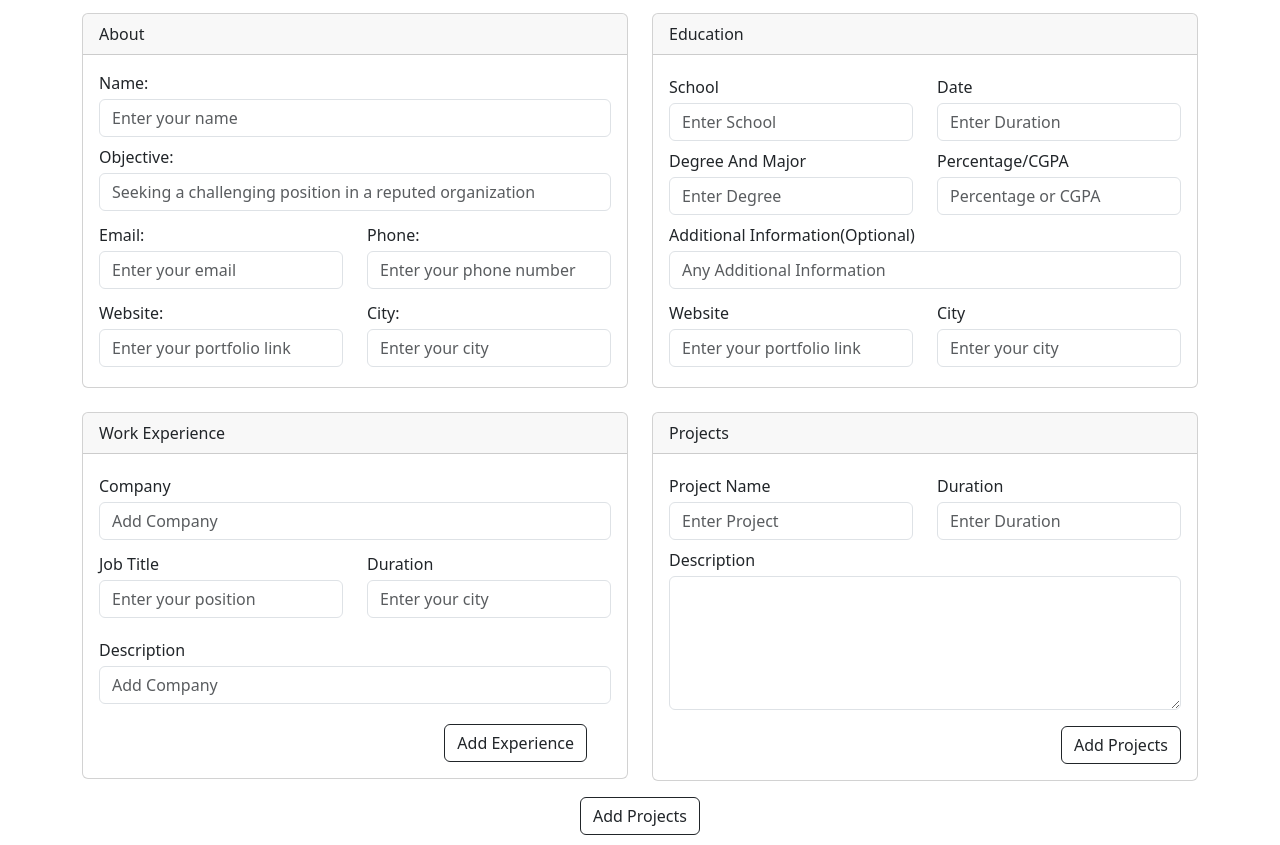
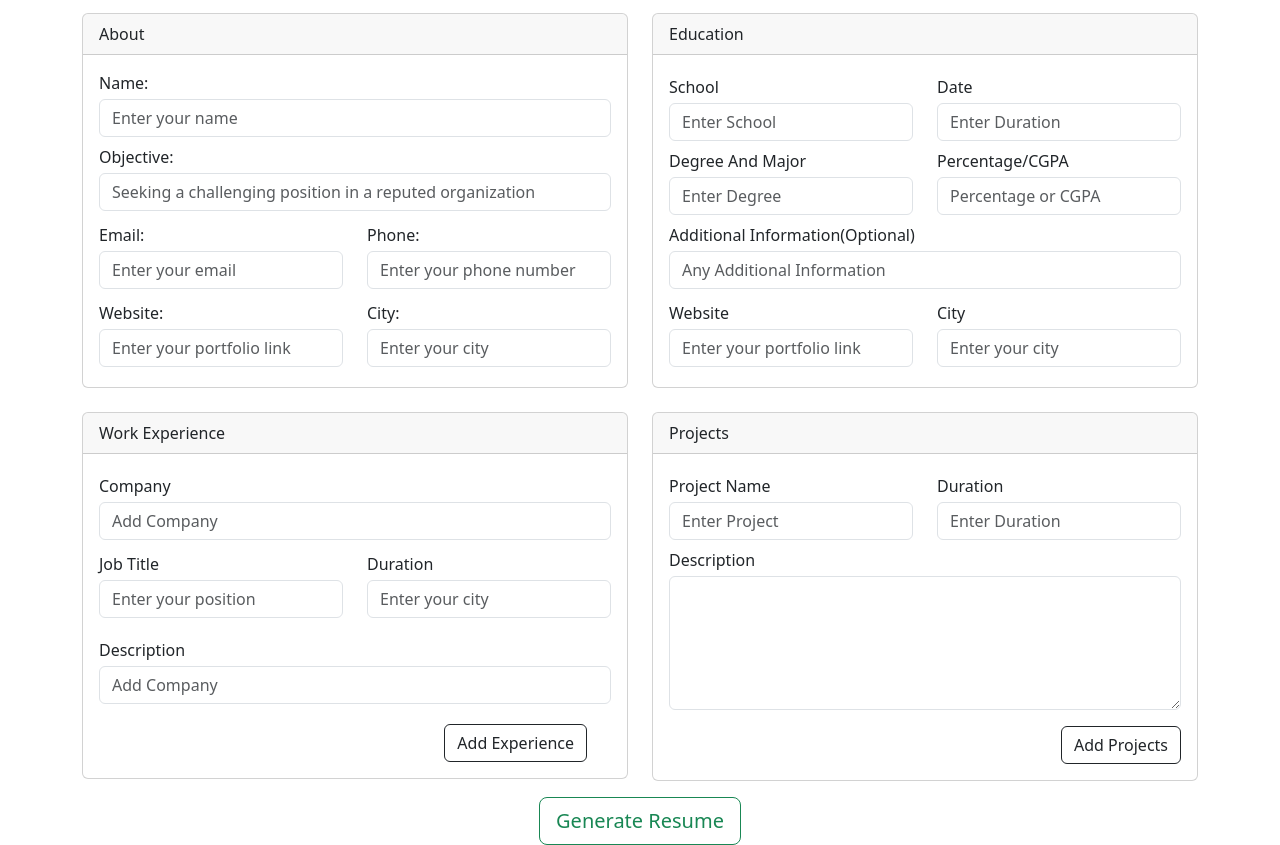
Before and after one commit to Abhinav0915/ResumeGen, a plain HTML site: page index.html in a window 1280 px wide. Shown: the part 83-928 px from the top of the page. Drawn offline with nearby package versions, Linux system fonts and the light colour scheme.

Commit message:
Form done

```diff
--- a/index.html
+++ b/index.html
@@ -190,21 +190,16 @@
                 </div>
             </div>
         </div>
-
         <div class="container">
             <div class="form-group mt-1">
                 <div class="row text-center mt-3">
                     <div class="col-md-12">
-                        <a href="#" class="btn btn-outline-dark">Add Projects</a>
+                        <a href="#" class="btn btn-outline-success btn-lg">Generate Resume</a>
                     </div>
                 </div>
             </div>
         </div>
     </div>
-
-
-
-
     <script src="https://cdn.jsdelivr.net/npm/bootstrap@5.3.1/dist/js/bootstrap.bundle.min.js" integrity="sha384-HwwvtgBNo3bZJJLYd8oVXjrBZt8cqVSpeBNS5n7C8IVInixGAoxmnlMuBnhbgrkm" crossorigin="anonymous"></script>
     <script src="script.js"></script>
 </body>
```
